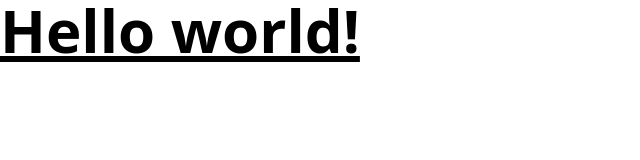
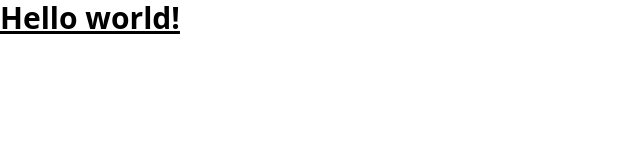
Before and after one commit to AndrewYoung72/tailwind-learning-awy, a website: page src/index.html in a window 1280 px wide. Shown: the whole page, without its empty margins (0-640 px from the left). Drawn offline with Linux system fonts and the light colour scheme.

Commit message:
more tailwinds work

```diff
--- a/package.json
+++ b/package.json
@@ -4,7 +4,8 @@
   "description": "",
   "main": "index.js",
   "scripts": {
-    "test": "echo \"Error: no test specified\" && exit 1"
+    "test": "echo \"Error: no test specified\" && exit 1",
+    "build-css": "tailwindcss build src/styles.css -o public/styles.css"
   },
   "repository": {
     "type": "git",
--- a/src/index.html
+++ b/src/index.html
@@ -6,7 +6,10 @@
   <link href="../dist/output.css" rel="stylesheet">
 </head>
 <body>
-  <h1 class="text-6xl font-bold underline">
+  <div>
+
+  </div>
+  <h1 class="text-3xl font-bold underline">
     Hello world!
   </h1>
 </body>
--- a/tailwind.config.js
+++ b/tailwind.config.js
@@ -2,6 +2,9 @@
 module.exports = {
   content: ["./src/**/*.{html,js}"],
   theme: {
+    colors: {
+      "blue": "#1fb6ff"
+    },
     extend: {},
   },
   plugins: [],
```
Also changed, not shown: dist/output.css.
